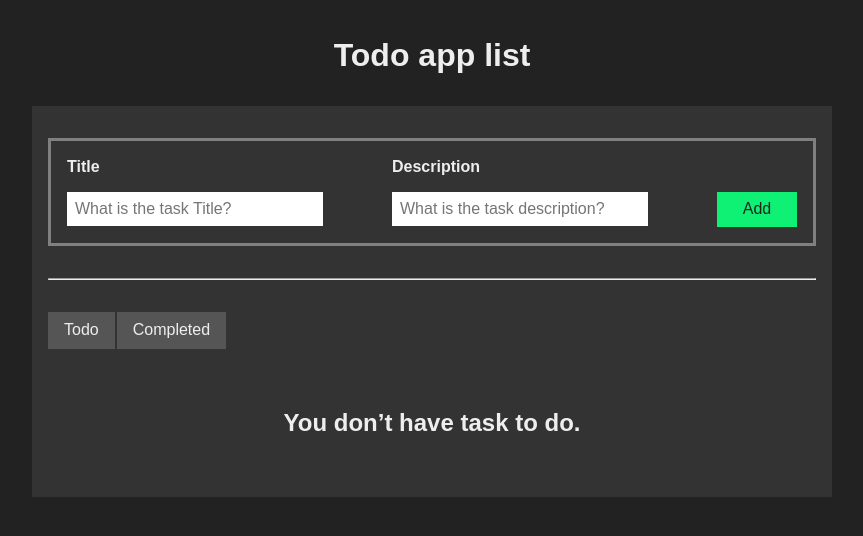
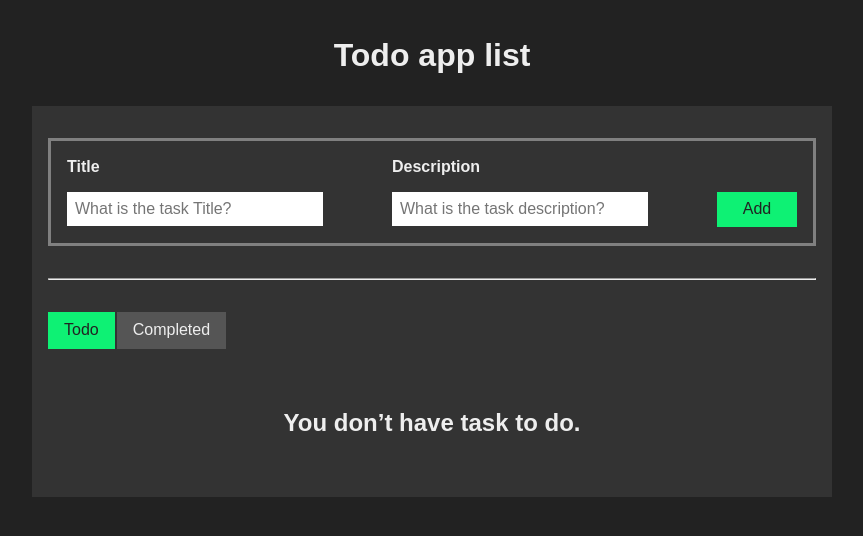
Before and after one commit to peterjbone/todo-app, a React (Vite) app: page / in a window 1280 px wide. Shown: the top 536 px of the page, without its empty margins (208-1071 px from the left). Built offline with nearby package versions, Linux system fonts and the light colour scheme.

Commit message:
adding the logic of isCompletedScreen

```diff
--- a/src/App.jsx
+++ b/src/App.jsx
@@ -5,16 +5,21 @@ import Input from "./components/Input/Input.jsx";
 import TaskListItem from "./components/TaskListItem/TaskListItem.jsx";
 
 function App() {
-	const [buttonSelected, setButtonSelected] = useState(null);
+	//const [buttonSelected, setButtonSelected] = useState(null);
+	const [isCompletedScreen, setIsCompletedScreen] = useState(false);
+
 	const [allTodos, setAllTodos] = useState([]);
 	const [newTitle, setNewTitle] = useState("");
 	const [newDescription, setNewDescription] = useState("");
 
-	const handleSelectedButton = (e) => {
+	/* 	const handleSelectedButton = (e) => {
 		const { innerText } = e.target;
 		if (innerText === "Todo") setButtonSelected("Todo");
 		if (innerText === "Completed") setButtonSelected("Completed");
-	};
+	}; */
+
+	const handleTodoBtn = () => setIsCompletedScreen(false);
+	const handleCompletedBtn = () => setIsCompletedScreen(true);
 
 	const handleNewTitle = (e) => {
 		const { value } = e.target;
@@ -95,14 +100,14 @@ function App() {
 				<div className={styles.buttonsGroup}>
 					<button
 						type="button"
-						data-btn-selected={buttonSelected === "Todo" && "active"}
-						onClick={handleSelectedButton}>
+						className={!isCompletedScreen && `${styles.active}`}
+						onClick={handleTodoBtn}>
 						Todo
 					</button>
 					<button
 						type="button"
-						data-btn-selected={buttonSelected === "Completed" && "active"}
-						onClick={handleSelectedButton}>
+						className={isCompletedScreen && `${styles.active}`}
+						onClick={handleCompletedBtn}>
 						Completed
 					</button>
 				</div>
--- a/src/App.module.css
+++ b/src/App.module.css
@@ -91,7 +91,7 @@
 	cursor: pointer;
 }
 
-.buttonsGroup > button[data-btn-selected="active"] {
+.buttonsGroup > button.active {
 	color: #222;
 	background-color: #0ef174;
 }
```
